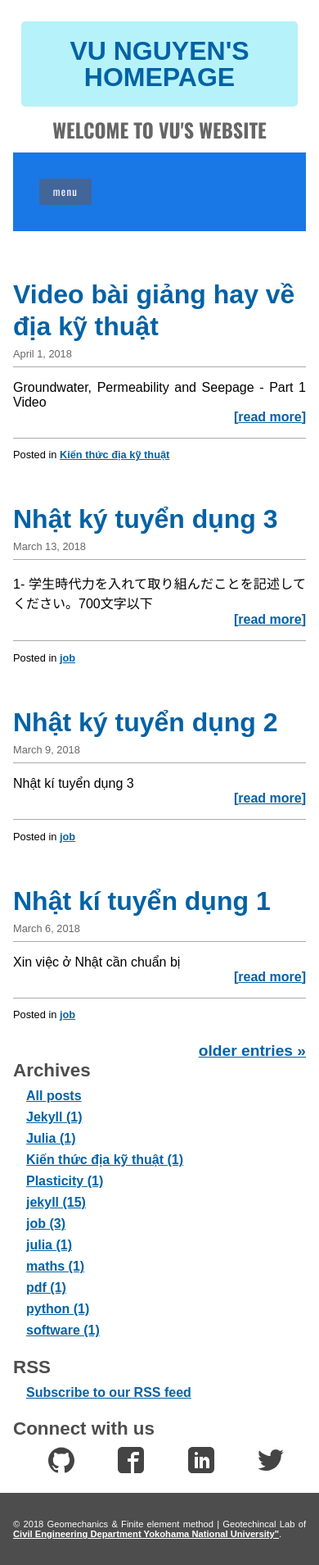
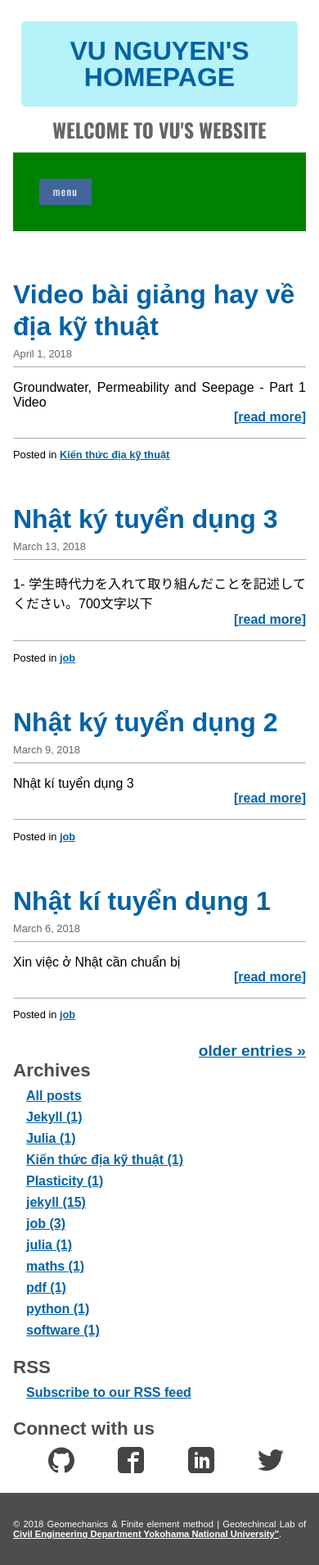
Before and after one commit to quangvunp/geomechanics, a Jekyll site: the page built from index.html, in a window 390 px wide. Shown: the whole page at 82% size. Built offline with Jekyll 4.4.1, drawn with Linux system fonts in a browser that asks for light colours; the list of posts is cut into pages by our own code.

Commit message:
Update main.css

```diff
--- a/css/main.css
+++ b/css/main.css
@@ -699,7 +699,7 @@ aside li {
    top navigation styles
 -----------------------------------------------------*/
 nav {
-	background: #1978e5;
+	background: green;
 	margin-bottom: 1em;
 	text-align: center;
 	padding: 2em;
```
